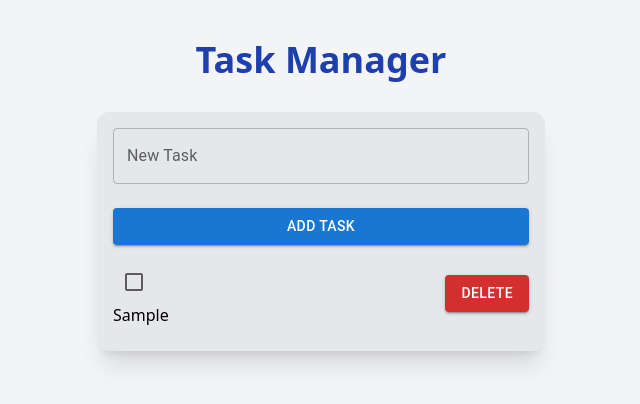
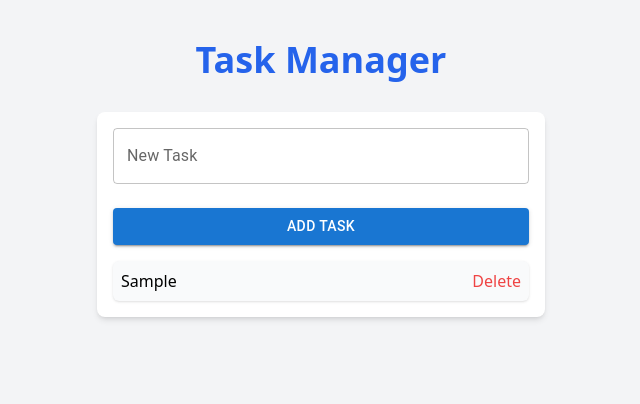
Before and after one commit to YatharthZinzuwadia/task-manager, a React (Create React App) app: page / in a window 1280 px wide. Both pictures are taken after typing "Sample" into the empty fields and a click on the button "ADD TASK". Shown: the top 404 px of the page, without its empty margins (319-959 px from the left). Built offline with nearby package versions, Linux system fonts and the light colour scheme.

Commit message:
Finished adding styling to all components, fixed error where localstorage was not used properly so tasks were deleted at refresh, fix at line 23 in App.tsx

```diff
--- a/src/App.tsx
+++ b/src/App.tsx
@@ -2,28 +2,30 @@ import React, { useState, useEffect } from "react";
 import AddTaskForm from "./components/AddTaskForm";
 import TaskList from "./components/TaskList";
 import { Task } from "./types";
-import "./App.css";
 
 const App: React.FC = () => {
-  const [tasks, setTasks] = useState<Task[]>([]); // State to manage list of tasks
+  const [tasks, setTasks] = useState<Task[]>([]);
 
-  //load tasks on mount
+  // Load tasks from localStorage once on initial render
   useEffect(() => {
-    const savedTasks = JSON.parse(localStorage.getItem("tasks") || "[]");
-    setTasks(savedTasks);
-  }, []);
+    const storedTasks = localStorage.getItem("tasks");
+    if (storedTasks) {
+      setTasks(JSON.parse(storedTasks));
+    }
+  }, []); // Dependency array is empty, meaning this runs only once when the component mounts
 
-  //save tasks to local storage
+  // Store tasks in localStorage whenever `tasks` changes
   useEffect(() => {
-    localStorage.setItem("tasks", JSON.stringify(tasks));
-  }, tasks);
+    if (tasks.length) {
+      // Ensure this only runs if tasks have some length to avoid empty array warning
+      localStorage.setItem("tasks", JSON.stringify(tasks));
+    }
+  }, [tasks]); // Add `tasks` to the dependency array, so it updates localStorage whenever tasks change
 
-  //add task function
   const addTask = (task: Task) => {
     setTasks([...tasks, task]);
   };
 
-  //mark complete task function
   const toggleComplete = (id: number) => {
     setTasks(
       tasks.map((task) =>
@@ -32,15 +34,14 @@ const App: React.FC = () => {
     );
   };
 
-  //delete task function
   const deleteTask = (id: number) => {
     setTasks(tasks.filter((task) => task.id !== id));
   };
 
   return (
-    <div className="bg-gray-100 min-h-screen flex flex-col items-center py-10">
-      <h1 className="text-4xl font-bold text-blue-800 mb-8">Task Manager</h1>
-      <div className="w-full max-w-md bg-gray-200 shadow-xl rounded-xl p-4">
+    <div className="min-h-screen bg-gray-100 flex flex-col items-center py-10">
+      <h1 className="text-4xl font-bold text-blue-600 mb-8">Task Manager</h1>
+      <div className="w-full max-w-md bg-white shadow-md rounded-lg p-4">
         <AddTaskForm addTask={addTask} />
         <TaskList
           tasks={tasks}
--- a/src/components/TaskList.tsx
+++ b/src/components/TaskList.tsx
@@ -15,14 +15,37 @@ const TaskList: React.FC<TaskListProps> = ({
 }) => {
   return (
     <div>
-      {tasks.map((task) => (
+      <ul className="space-y-4">
+        {tasks.map((task) => (
+          <li
+            key={task.id}
+            className="flex items-center justify-between p-2 bg-gray-50 rounded-md shadow"
+          >
+            <span
+              className={`flex-grow ${
+                task.completed ? "line-through text-gray-400" : ""
+              }`}
+              onClick={() => toggleComplete(task.id)}
+            >
+              {task.text}
+            </span>
+            <button
+              onClick={() => deleteTask(task.id)}
+              className="ml-4 text-red-500 hover:text-red-700 transition"
+            >
+              Delete
+            </button>
+          </li>
+        ))}
+      </ul>
+      {/* {tasks.map((task) => (
         <TaskItem
           key={task.id}
           task={task}
           toggleComplete={toggleComplete}
           deleteTask={deleteTask}
         />
-      ))}
+      ))} */}
     </div>
   );
 };
```
